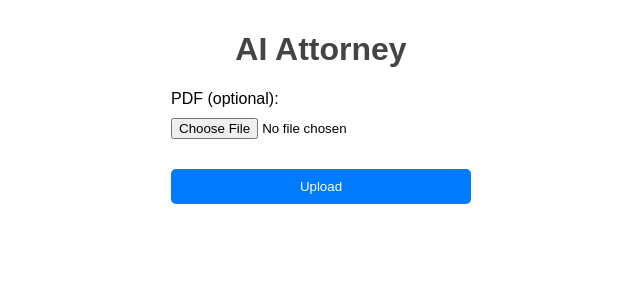
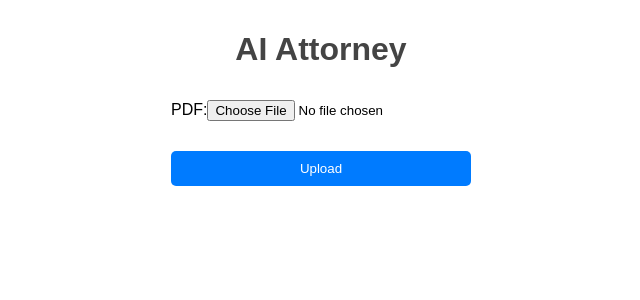
Before and after one commit to fspah/AI-Attorney-frontend, a React (Create React App) app: page /upload in a window 1280 px wide. Shown: the top 300 px of the page, without its empty margins (319-959 px from the left). Built offline with nearby package versions, Linux system fonts and the light colour scheme.

Commit message:
optional

```diff
--- a/src/pages/UploadPage.js
+++ b/src/pages/UploadPage.js
@@ -107,7 +107,7 @@ function UploadPage() {
         }}
       >
         <label htmlFor="file">
-          PDF (optional):
+          PDF:
           <input
             type="file"
             onChange={handleFileChange}
```
